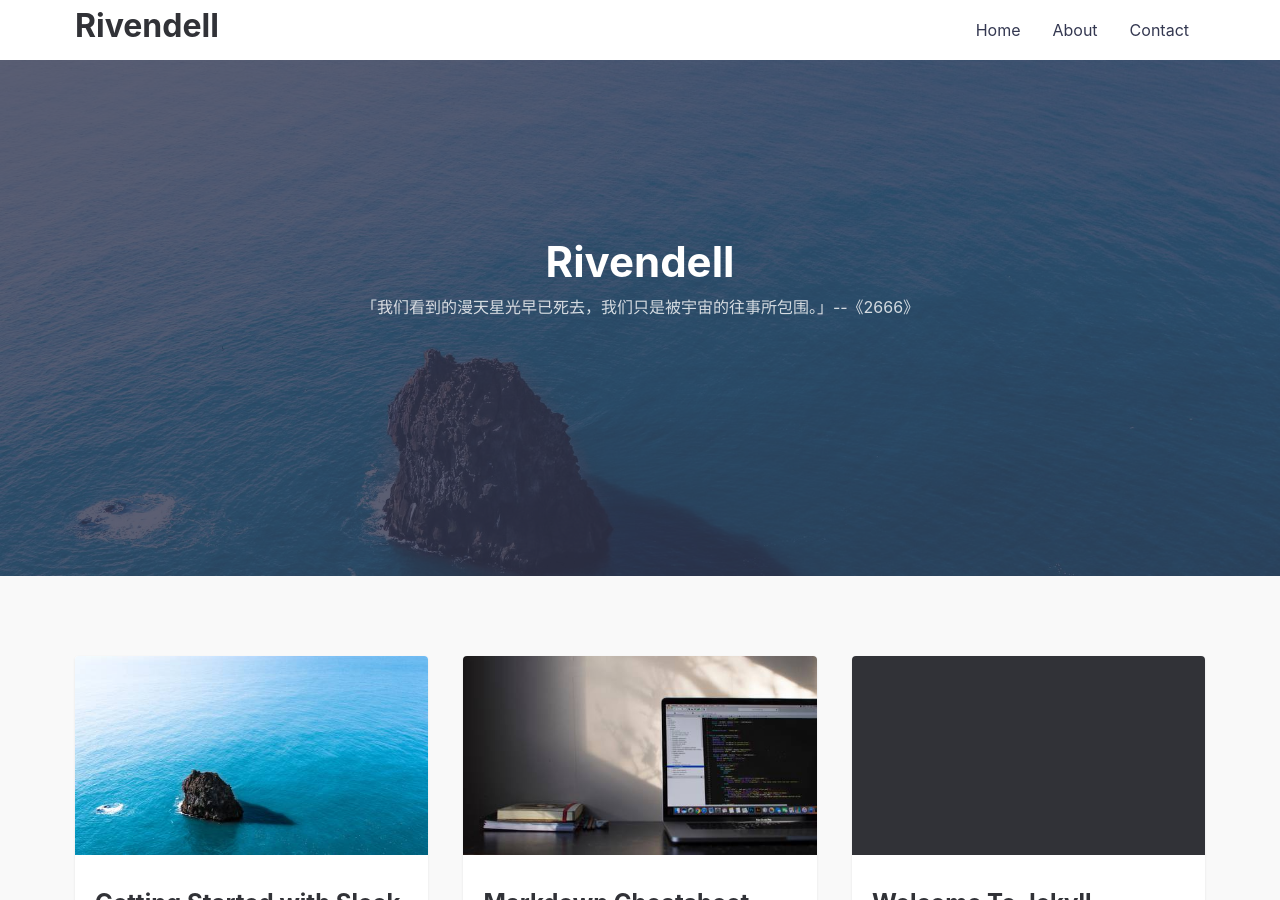
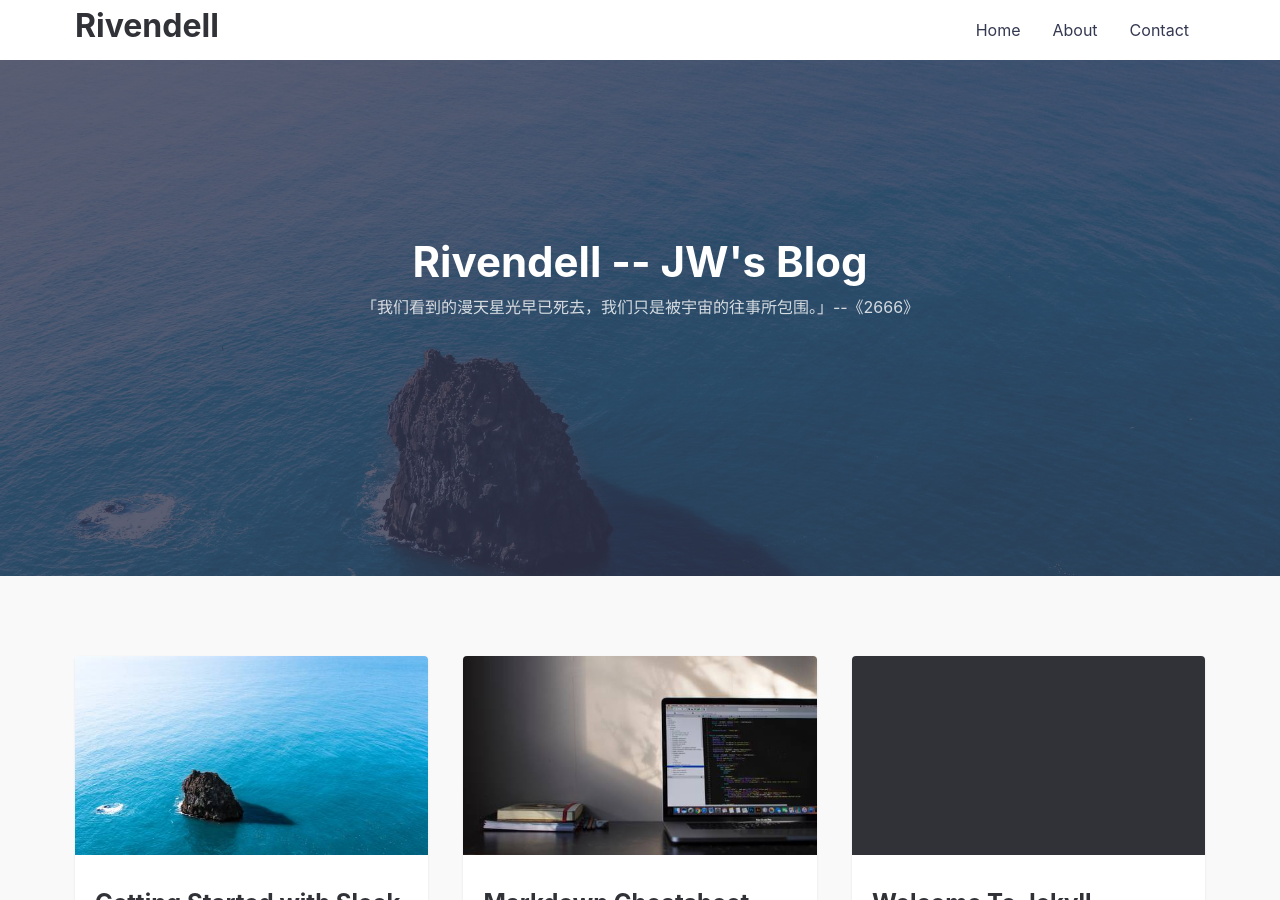
Before and after one commit to icarus507/icarus507.github.io, a Jekyll site: the page built from index.md, in a window 1280 px wide and 900 px high. Built offline with Jekyll 4.4.1, drawn with Linux system fonts in a browser that asks for light colours.

Commit message:
Update default.html

```diff
--- a/_layouts/default.html
+++ b/_layouts/default.html
@@ -12,7 +12,7 @@ layout: compress
 
     <div class="hero lazyload" data-bg="{{site.url}}/assets/img/posts/sleek_lg.jpg">
       <div class="hero__wrap">
-        <h1 class="hero__title">Rivendell</h1>
+        <h1 class="hero__title">Rivendell -- JW's Blog</h1>
         <p class="hero__meta">「我们看到的漫天星光早已死去，我们只是被宇宙的往事所包围。」--《2666》</p>
       </div>
     </div>
```
